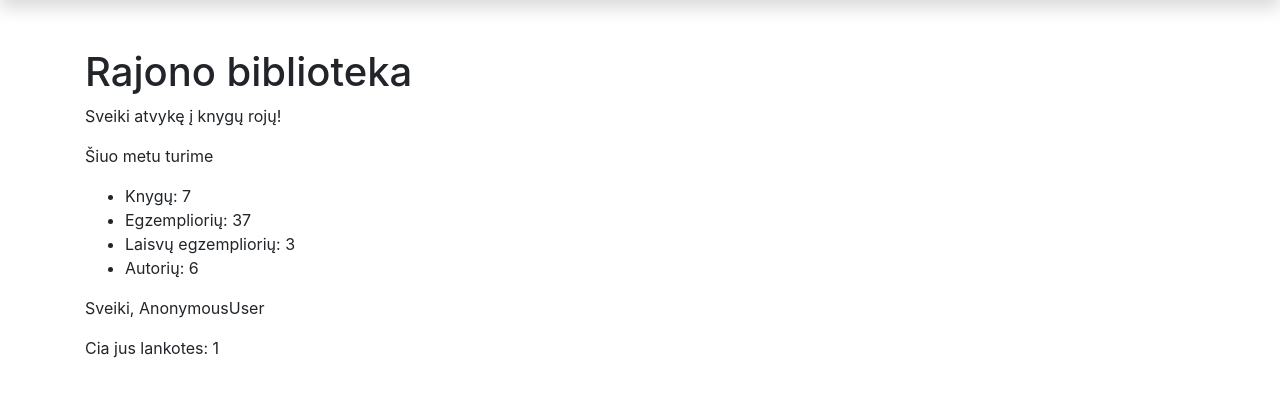
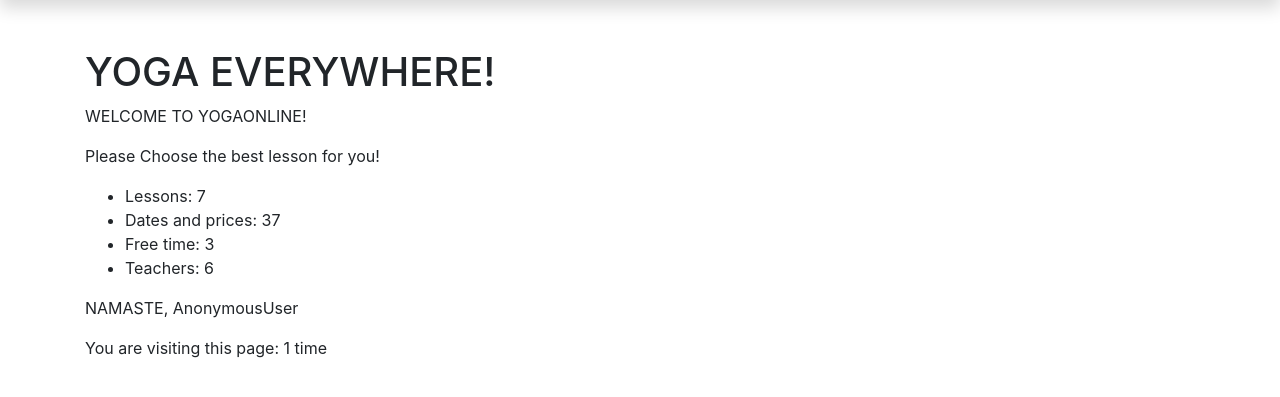
Before and after one commit to saliute/Yoga_project, a Django app: page /library/ in a window 1280 px wide. Shown: the part 56-453 px from the top of the page. Run offline with Django 4.2, Linux system fonts and the light colour scheme; data comes from the database, SQL or seed files in the repository; both versions use the stored data as it was after the commit; some libraries are stand-ins or nearby versions.

Commit message:
change site title2

```diff
--- a/mysite/library/templates/index.html
+++ b/mysite/library/templates/index.html
@@ -1,15 +1,15 @@
 {% extends "base.html" %}
 {% block content %}
 
-<h1>Rajono biblioteka</h1>
-<p>Sveiki atvykę į knygų rojų!</p>
-<p>Šiuo metu turime</p>
+<h1>YOGA EVERYWHERE!</h1>
+<p>WELCOME TO YOGAONLINE!</p>
+<p>Please Choose the best lesson for you!</p>
 <ul>
-    <li>Knygų: {{ num_books }}</li>
-    <li>Egzempliorių: {{ num_instances }} </li>
-    <li>Laisvų egzempliorių: {{ num_instances_available }} </li>
-    <li>Autorių: {{ num_authors }}</li>
+    <li>Lessons: {{ num_books }}</li>
+    <li>Dates and prices: {{ num_instances }} </li>
+    <li>Free time: {{ num_instances_available }} </li>
+    <li>Teachers: {{ num_authors }}</li>
 </ul>
-<p>Sveiki, {{ user }}</p>
-<p>Cia jus lankotes: {{ num_visits}}</p>
+<p>NAMASTE, {{ user }}</p>
+<p>You are visiting this page: {{ num_visits}} time</p>
 {% endblock %}
```
Also changed, not shown: mysite/db.sqlite3.
